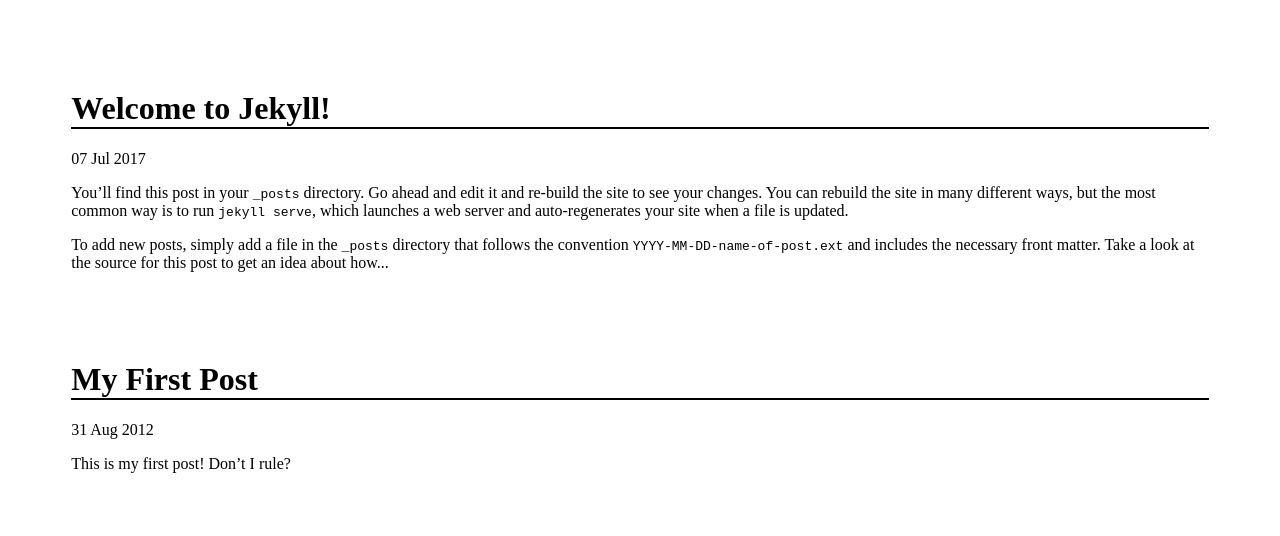
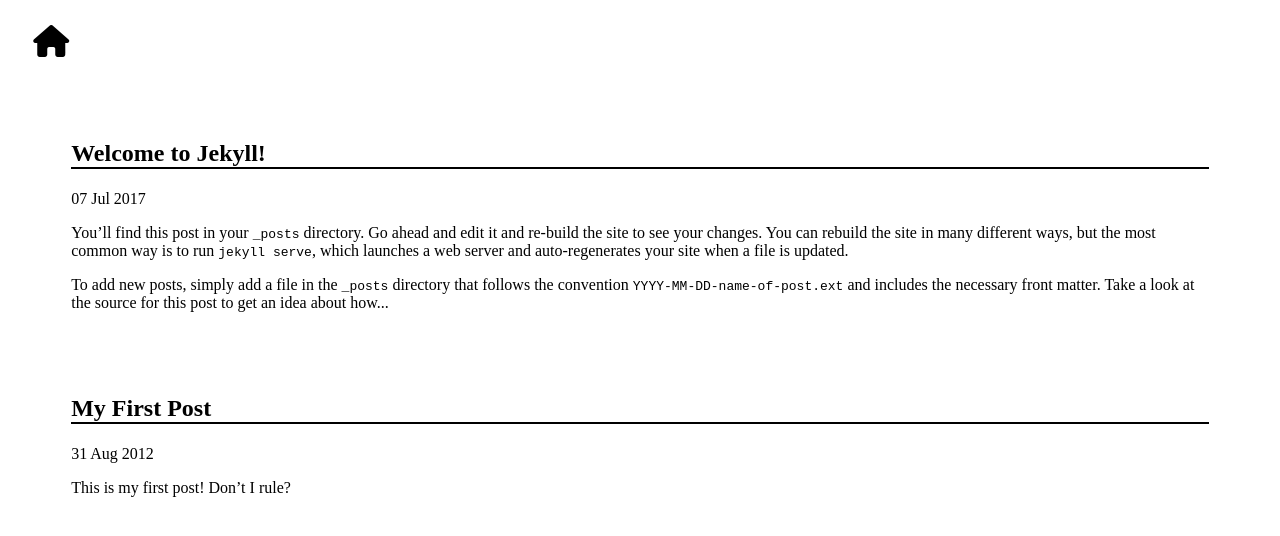
Before and after one commit to emptyport/emptyport.github.io, a Jekyll site: the page built from _pages/blog.html, in a window 1280 px wide. Shown: the top 536 px of the page. Built offline with Jekyll 4.4.1, drawn with Linux system fonts in a browser that asks for light colours; nearby versions of some CDN libraries.

Commit message:
adding navigation to blog

```diff
--- a/_pages/blog.html
+++ b/_pages/blog.html
@@ -8,12 +8,13 @@
 	<meta charset="UTF-8">
 	<link rel="stylesheet" href="/css/blog.css">
 	<script src="/js/blog.js"></script>
+	<script src="https://use.fontawesome.com/224e7fbd5e.js"></script>
 	<title>My Blog</title>
 </head>
 <body>
-	<header>
-		{% include header.html %}
-	</header>
+	<div class="my-nav">
+		<a href="/"><i class="fa fa-home fa-2x"></i></a>
+	</div>
 	<div class="container">
 		{% for post in site.posts %}
 			<article>
@@ -23,8 +24,6 @@
 			</article>
 		{% endfor %}
 	</div>
-	<footer>
-		{% include footer.html %}
-	</footer>
+
 </body>
 </html>
--- a/css/blog.css
+++ b/css/blog.css
@@ -7,10 +7,18 @@
   display: inline-block;
   border-bottom: 2px solid #000;
   margin-bottom: 5px;
-  font-size: 2em;
 }
 
 article h1 a {
   text-decoration: none;
   color: black;
 }
+
+.my-nav {
+  margin: 2%;
+}
+
+.my-nav a {
+  text-decoration: none;
+  color: black;
+}
```
Also changed, not shown: _layouts/post.html (+4 -6 lines).
